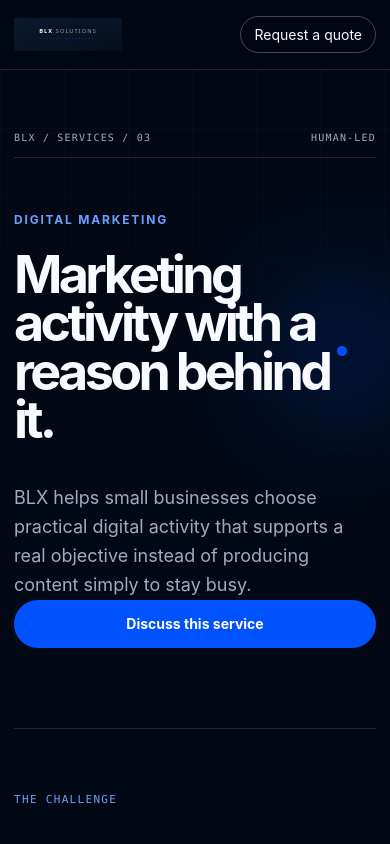
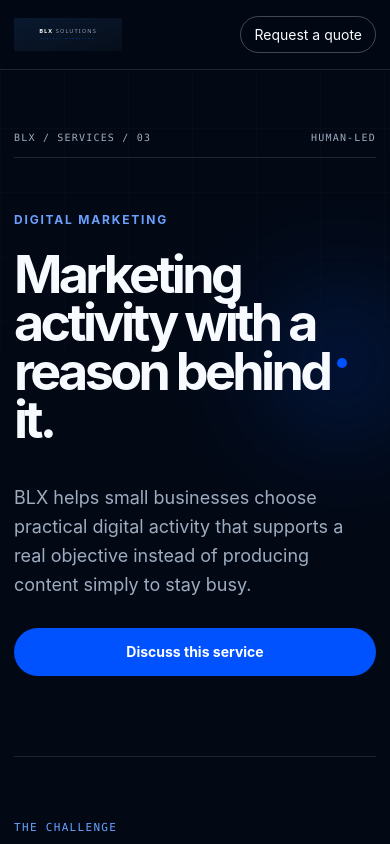
Before and after one commit to BLX-Solutions/blx-website, a Next.js app: page /services/digital-marketing in a window 390 px wide. Shown: the top 844 px of the page. Built offline with nearby package versions, Linux system fonts and the light colour scheme.

Commit message:
Connect BLX contact enquiry experience

```diff
--- a/app/globals.css
+++ b/app/globals.css
@@ -91,6 +91,7 @@ a { color: inherit; text-decoration: none; }
 .service-hero__meta { border-bottom: 1px solid var(--line); color: var(--muted); display: flex; font-family: ui-monospace, SFMono-Regular, Menlo, monospace; font-size: 10px; justify-content: space-between; letter-spacing: .12em; margin-bottom: 76px; padding-bottom: 14px; }
 .service-hero h1 { font-size: clamp(52px, 8vw, 104px); letter-spacing: -.07em; line-height: .93; margin: 0; max-width: 1050px; position: relative; z-index: 1; }
 .service-hero__intro { color: var(--muted); font-size: clamp(18px, 2vw, 23px); line-height: 1.6; margin: 40px 0 0 auto; max-width: 690px; position: relative; z-index: 1; }
+.service-hero__cta { margin-left: calc(100% - 690px); margin-top: 28px; position: relative; z-index: 1; }
 .service-detail { border-top: 1px solid var(--line); display: grid; grid-template-columns: 1fr 1fr; }
 .service-detail article { min-height: 460px; padding: 54px 7% 54px 0; }
 .service-detail article + article { border-left: 1px solid var(--line); padding-left: 7%; padding-right: 0; }
@@ -108,6 +109,40 @@ a { color: inherit; text-decoration: none; }
 .service-next { align-items: end; background: linear-gradient(145deg, rgba(15,35,63,.82), rgba(6,14,26,.86)); border: 1px solid var(--line); border-radius: var(--radius-md); display: flex; justify-content: space-between; margin-bottom: 120px; min-height: 360px; padding: 42px; }
 .service-next > div > p:not(.eyebrow) { color: var(--muted); margin: 0 0 8px; }
 .service-next h2 { font-size: clamp(38px, 5vw, 64px); letter-spacing: -.055em; line-height: 1; margin: 0; }
+.contact-hero { align-items: end; display: grid; gap: 70px; grid-template-columns: 1.2fr .8fr; padding-block: 94px 100px; }
+.contact-hero h1 { font-size: clamp(52px, 7vw, 94px); letter-spacing: -.07em; line-height: .94; margin: 0; }
+.contact-hero > p { color: var(--muted); font-size: 19px; line-height: 1.7; margin: 0; }
+.contact-system { border-top: 1px solid var(--line); display: grid; grid-template-columns: .72fr 1.28fr; margin-bottom: 120px; }
+.contact-system aside { padding: 54px 8% 54px 0; }
+.contact-system aside ol { list-style: none; margin: 72px 0 0; padding: 0; }
+.contact-system aside li { border-top: 1px solid var(--line); display: grid; gap: 18px; grid-template-columns: 34px 1fr; padding-block: 22px; }
+.contact-system aside li:last-child { border-bottom: 1px solid var(--line); }
+.contact-system aside li span { color: var(--blue-light); font-family: ui-monospace, SFMono-Regular, Menlo, monospace; font-size: 10px; padding-top: 4px; }
+.contact-system aside li p, .contact-note { color: var(--muted); font-size: 14px; line-height: 1.65; margin: 0; }
+.contact-note { margin-top: 28px; }
+.form-panel { background: linear-gradient(145deg, rgba(15,35,63,.78), rgba(6,14,26,.88)); border: 1px solid var(--line); border-radius: var(--radius-md); padding: 38px; }
+.form-panel__heading { border-bottom: 1px solid var(--line); color: var(--muted); display: flex; font-family: ui-monospace, SFMono-Regular, Menlo, monospace; font-size: 10px; justify-content: space-between; letter-spacing: .12em; padding-bottom: 15px; }
+.form-panel h2 { font-size: clamp(34px, 4vw, 50px); letter-spacing: -.05em; margin: 42px 0; }
+.form-grid { display: grid; gap: 26px 18px; grid-template-columns: 1fr 1fr; }
+.enquiry-form label { display: flex; flex-direction: column; gap: 10px; }
+.enquiry-form label > span { color: var(--muted); font-size: 12px; letter-spacing: .04em; }
+.enquiry-form input, .enquiry-form select, .enquiry-form textarea { background: rgba(3,9,20,.58); border: 1px solid var(--line); border-radius: 10px; color: var(--ink); font: inherit; outline: none; padding: 14px 15px; transition: border-color .2s ease, box-shadow .2s ease; width: 100%; }
+.enquiry-form select { appearance: none; background-image: linear-gradient(45deg, transparent 50%, var(--blue-light) 50%), linear-gradient(135deg, var(--blue-light) 50%, transparent 50%); background-position: calc(100% - 19px) 50%, calc(100% - 14px) 50%; background-repeat: no-repeat; background-size: 5px 5px; }
+.enquiry-form select option { background: var(--navy-900); }
+.enquiry-form textarea { line-height: 1.55; resize: vertical; }
+.enquiry-form input:focus, .enquiry-form select:focus, .enquiry-form textarea:focus { border-color: var(--blue-light); box-shadow: 0 0 0 3px rgba(0,82,255,.16); }
+.enquiry-form input::placeholder, .enquiry-form textarea::placeholder { color: #69798f; }
+.form-message { margin-top: 26px; }
+.enquiry-form .form-consent { align-items: flex-start; flex-direction: row; gap: 12px; margin-top: 24px; }
+.form-consent input { accent-color: var(--blue); flex: 0 0 auto; height: 17px; margin-top: 2px; padding: 0; width: 17px; }
+.form-consent span { line-height: 1.55; }
+.honeypot { height: 0; opacity: 0; overflow: hidden; pointer-events: none; position: absolute; width: 0; }
+.form-submit { align-items: center; display: flex; gap: 20px; margin-top: 32px; }
+.form-submit button { border: 0; cursor: pointer; }
+.form-submit button:disabled { cursor: wait; opacity: .68; }
+.form-status { color: var(--muted); font-size: 13px; line-height: 1.5; margin: 0; }
+.form-status--success { color: #7ee2ae; }
+.form-status--error { color: #ff9a9a; }
 @keyframes signal-sweep { 0%, 100% { transform: scaleX(.12); opacity: .6; } 50% { transform: scaleX(1); opacity: 1; } }
 @keyframes pulse { 0% { box-shadow: 0 0 0 0 rgba(0,82,255,.6); } 70%, 100% { box-shadow: 0 0 0 34px rgba(0,82,255,0); } }
 @keyframes blink { 50% { opacity: 0; } }
@@ -120,6 +155,9 @@ a { color: inherit; text-decoration: none; }
   .service-card--wide { grid-column: span 1; }
   .approach-card, .phase-card { min-height: 380px; }
   .outcomes { grid-template-columns: 1fr; }
+  .contact-hero { gap: 34px; grid-template-columns: 1fr; }
+  .contact-system { grid-template-columns: 1fr; }
+  .contact-system aside { padding-right: 0; }
 }
 @media (max-width: 620px) {
   :root { --shell: min(100% - 28px, 1180px); }
@@ -145,12 +183,19 @@ a { color: inherit; text-decoration: none; }
   .service-hero { padding-block: 62px 80px; }
   .service-hero__meta { margin-bottom: 54px; }
   .service-hero__intro { margin-left: 0; }
+  .service-hero__cta { margin-left: 0; width: 100%; }
   .service-detail { grid-template-columns: 1fr; }
   .service-detail article, .service-detail article + article { border-left: 0; min-height: auto; padding: 58px 0; }
   .service-detail article + article { border-top: 1px solid var(--line); }
   .service-detail h2 { margin-top: 74px; }
   .outcomes { gap: 46px; padding-block: 88px; }
   .service-next { align-items: stretch; flex-direction: column; gap: 46px; margin-bottom: 88px; min-height: 330px; padding: 28px; }
+  .contact-hero { padding-block: 62px 76px; }
+  .contact-system { margin-bottom: 88px; }
+  .contact-system aside { padding-block: 48px; }
+  .form-panel { padding: 26px 20px; }
+  .form-grid { grid-template-columns: 1fr; }
+  .form-submit { align-items: stretch; flex-direction: column; }
 }
 @media (prefers-reduced-motion: reduce) {
   html { scroll-behavior: auto; }
```
